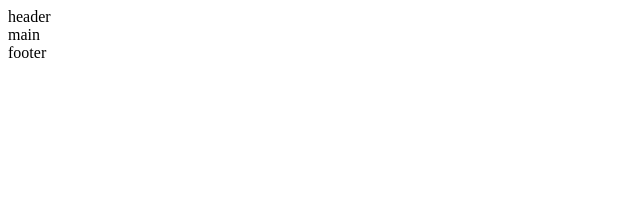
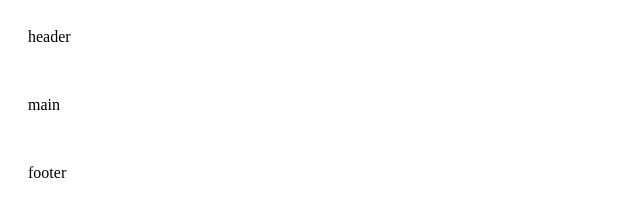
Before and after one commit to grahamZUU/LTU-reboot-Digital-Coding, a plain HTML site: page Module - 2/task.2.3.4.html in a window 1280 px wide. Shown: the whole page, without its empty margins (0-640 px from the left). Drawn offline with Linux system fonts and the light colour scheme.

Commit message:
more css

```diff
--- a/Module - 2/Styles/task.2.3.4.css
+++ b/Module - 2/Styles/task.2.3.4.css
@@ -0,0 +1,31 @@
+header {
+    boarder: 4px solid green;
+}
+
+
+header {
+    boarder: 4px solid green;
+    padding: 20px;
+}
+header {
+    boarder: 4px solid green;
+
+    padding: 20px;
+}
+
+header, main {
+    margin-bottom: 10px;
+}
+
+header,main,footer{
+    padding: 20px;
+
+}
+
+div.container{
+    width:      90%
+    margin:     20px auto
+    boarder:    4px solid blue
+    padding:    5px
+
+}
--- a/Module - 2/task.2.3.4.html
+++ b/Module - 2/task.2.3.4.html
@@ -4,6 +4,8 @@
     <meta charset="UTF-8">
     <meta name="viewport" content="width=device-width, initial-scale=1.0">
     <title>Document</title>
+    <link rel="stylesheet" href="styles/task.2.3.4.css">
+
 </head>
 <body>
 
```
Also changed, not shown: Module - 2/task.2.2.2.html (+1 -1 lines).
